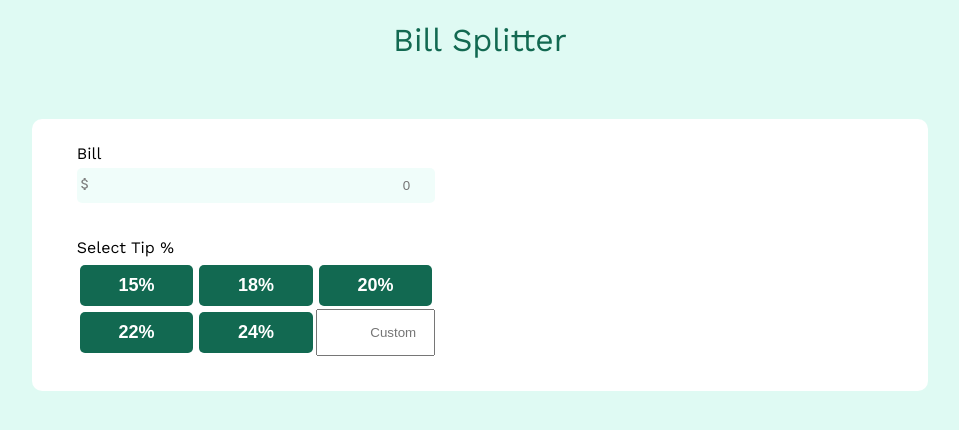
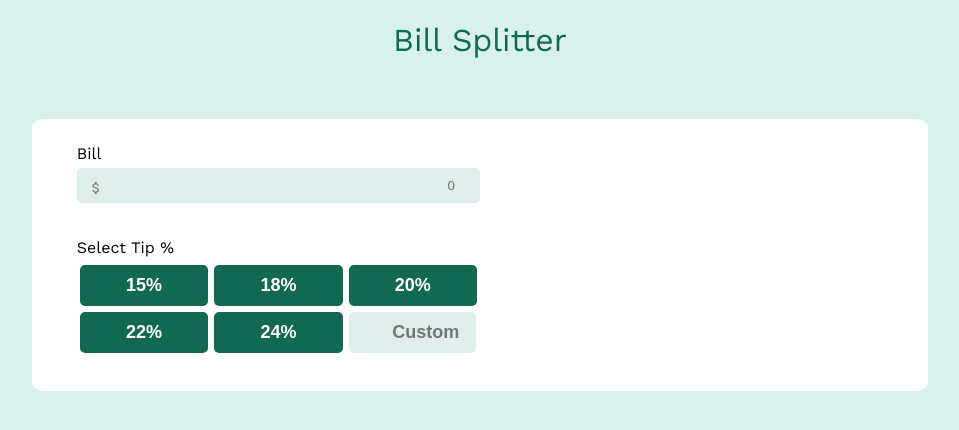
Before and after one commit to janiceh94/BillSplitter, a React (Create React App) app: page / in a window 1280 px wide. Shown: the top 430 px of the page, without its empty margins (160-1119 px from the left). Built offline with nearby package versions, Linux system fonts and the light colour scheme.

Commit message:
added hover css to buttons

```diff
--- a/src/components/bill/Bill.module.css
+++ b/src/components/bill/Bill.module.css
@@ -3,7 +3,7 @@
 }
 .form{
     display: grid;
-    margin: 25px 10% 0 10%;
+    margin: 25px 0 0 10%;
     font-weight: 400;
 }
 .form label{
@@ -12,11 +12,11 @@
 .moneySign{
     position: absolute;
     display: flex;
-    margin-top: 0.5em;
+    margin: 0.7em 0 0 0.7em;
     color: gray
 }
 .form input{
-    background-color: rgba(223, 250, 243, 0.459);
+    background-color: rgba(129, 190, 174, 0.258);
     border: none;
     padding: 10px;
     border-radius:5px;
--- a/src/components/tip/Tip.js
+++ b/src/components/tip/Tip.js
@@ -37,6 +37,7 @@ export default function Tip(){
                         24%
                     </button>
                     <input
+                        className={styles.tipInput}
                         type="number"
                         placeholder="Custom"
                     />
--- a/src/components/tip/Tip.module.css
+++ b/src/components/tip/Tip.module.css
@@ -7,11 +7,11 @@
 .tips{
     display: grid;
     grid-template-columns: repeat(3, 1fr);
-    margin: 0 10% 0 10%;
+    margin-left: 10%;
 }
 .label{
     font-weight: 400;
-    margin: 0 10% 5px 10%;
+    margin: 0 0 5px 10%;
 }
 button{
     background-color: rgb(18, 105, 81);
@@ -23,6 +23,20 @@ button{
     font-weight: 600;
     font-size: large;
 }
-input{
-    width: 100%;
+button:hover{
+    cursor: pointer;
+    background-color: rgba(75, 221, 180, 0.832);
+    color: black;
 }
+.tipInput{
+    width: 95%;
+    border-radius: 5px;
+    border: none;
+    background: rgba(129, 190, 174, 0.258);
+    margin: 3px;
+    font-size: large;
+    font-weight: 600;
+}
+.tipInput:hover{
+    cursor: pointer;
+}
--- a/src/index.css
+++ b/src/index.css
@@ -5,6 +5,6 @@
 }
 body {
   margin: 0;
-  background-color: rgb(223, 250, 243);
+  background-color: rgb(216, 242, 235);
   font-family: 'Work Sans', sans-serif;
 }
```
